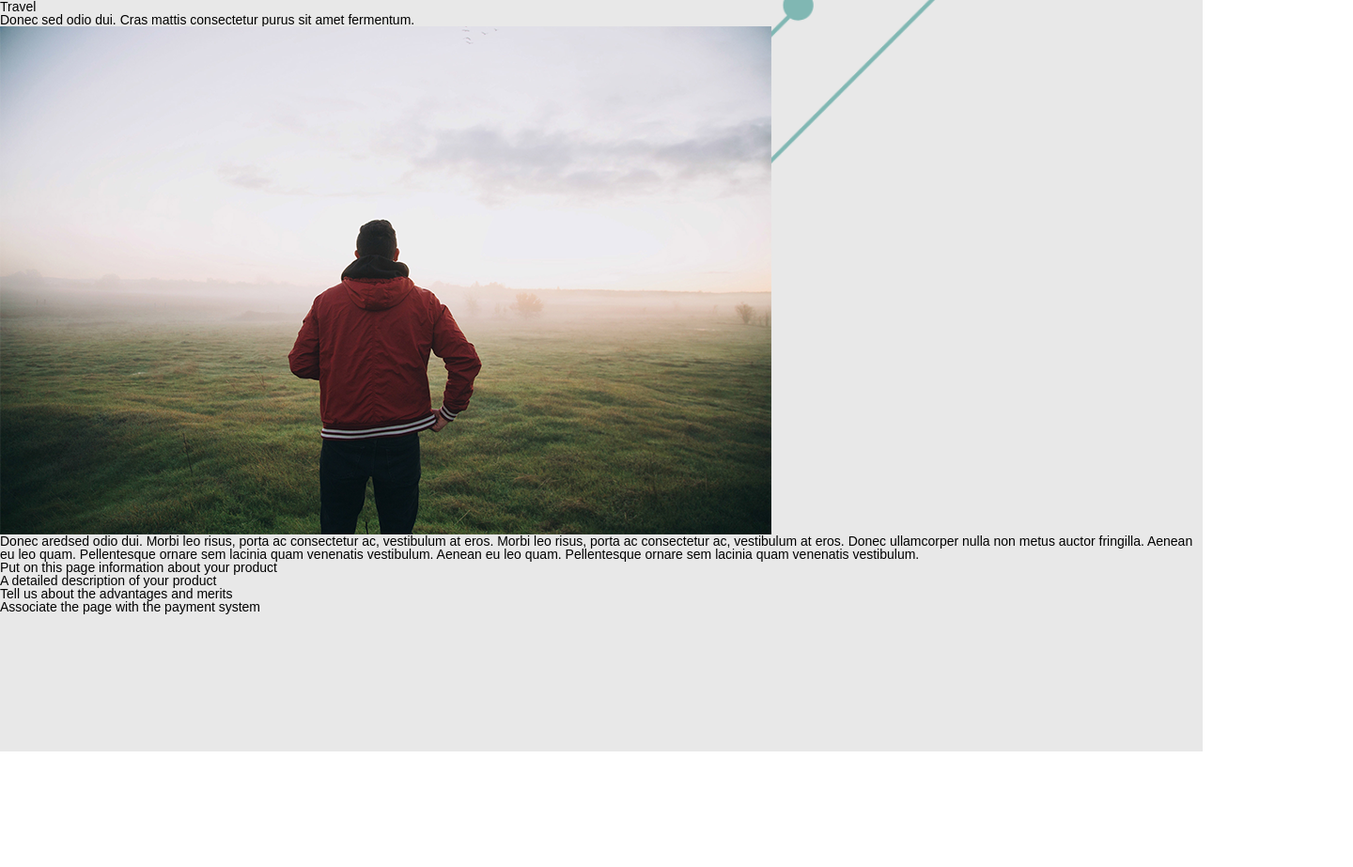
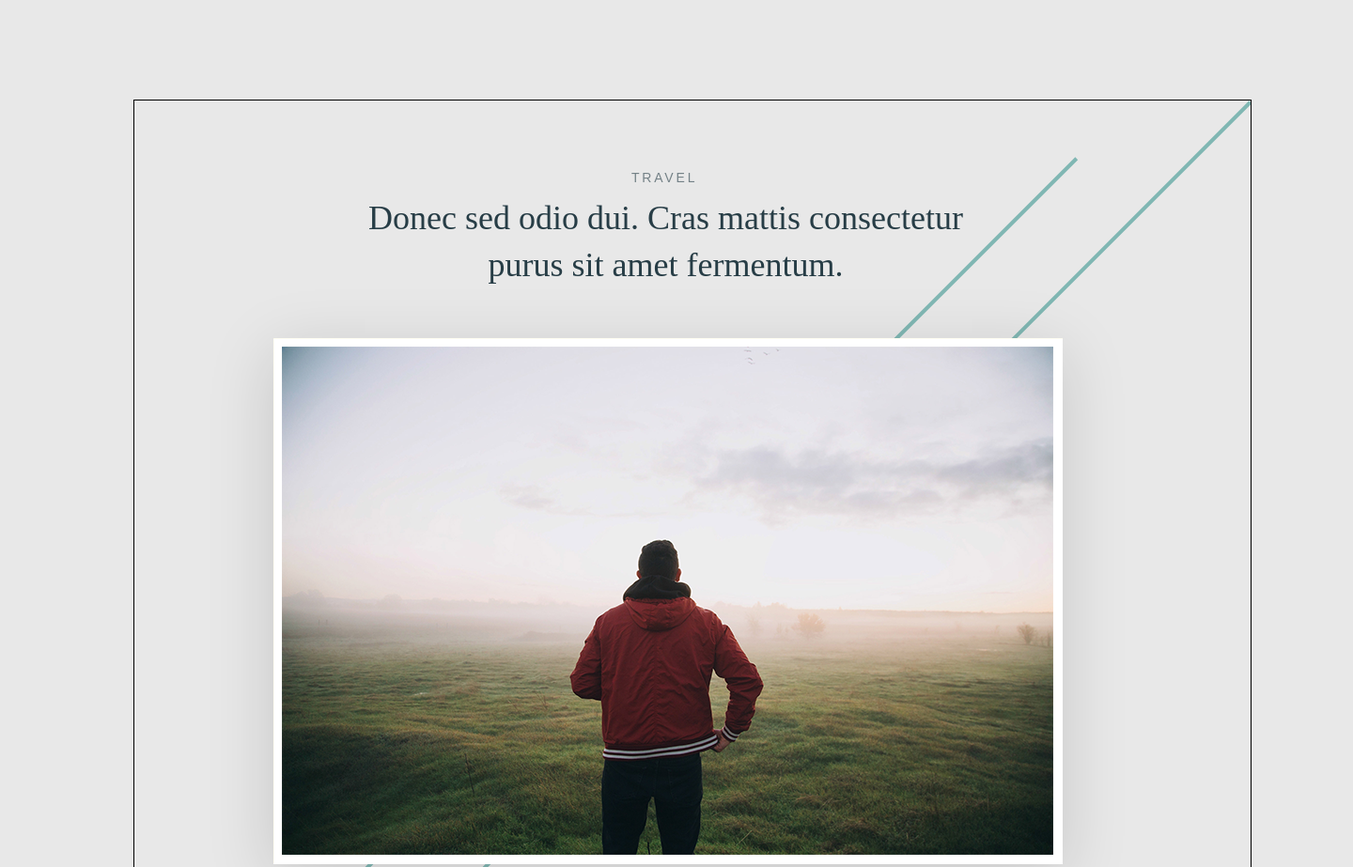
Before and after one commit to VladBondIt/DartsManager, a plain HTML site: page index.html in a window 1280 px wide. Shown: the top 923 px of the page at 94% size, 1440 px wide, since content can reach past the window. Before the commit the page ends 800 px from the top, so only its background shows below. Drawn offline with Linux system fonts and the light colour scheme.

Commit message:
tobecont

```diff
--- a/css/style.css
+++ b/css/style.css
@@ -77,20 +77,51 @@ h6 {
 
 body {
 	font-family: Arial, "Helvetica Neue", Helvetica, sans-serif;
-	background: url(../img/Layer_0.png) 100% no-repeat;
-	background-size: cover;
+	background: url(../img/Layer_0.png) no-repeat;
+	width: 1440px;
+	height: 1700px;
 }
 
 .container {
-	background: url(../img/Ellipse_1_copy.png) 50% no-repeat;
-	background-size: cover;
+	width: 1190px;
+	height: 1064px;
+	margin: 106px 108px 0px 142px;
+	background: url(../img/Ellipse_1_copy.png) no-repeat;
+	border: 1px solid #000;
 }
 
 .title {
+	width: 67px;
+	height: 10px;
+	opacity: 0.6;
+	color: #273d46;
+	font-weight: 400;
+	line-height: 40px;
+	text-transform: uppercase;
+	letter-spacing: 2.8px;
+	margin: 62px 594px 28px 529px;
+}
+h1 {
+	width: 721px;
+	height: 75px;
+	color: #273d46;
+	font-family: "Times New Roman PSMT";
+	font-size: 36px;
+	line-height: 50px;
+	margin: 0px 264px 77px 205px;
+	text-align: center;
 }
 .imgbox {
+	background: url(/img/light-man_copy.png) 50% no-repeat, url(/img/Layer_1.png) -50px -35px no-repeat;
+	width: 841px;
+	height: 561px;
+	margin: 0px 202px 0px 147px;
+	box-shadow: 0 15px 65px rgba(15, 16, 16, 0.15);
 }
+
 .textbox {
 }
 .listbox {
 }
+.button {
+}
--- a/index.html
+++ b/index.html
@@ -9,14 +9,17 @@
 
 <body>
 	<div class="container">
+		<div>
 			<p class="title">
 				Travel
 			</p>
+		</div>
+		<div>
 			<h1>
 				Donec sed odio dui. Cras mattis consectetur purus sit amet fermentum.
 			</h1>
+		</div>
 		<div class="imgbox">
-			<img src="img/light-man_copy.png" alt="">
 		</div>
 	</div>
 	<div class="textbox">
@@ -37,6 +40,11 @@
 			<li>Tell us about the advantages and merits</li>
 			<li>Associate the page with the payment system</li>
 		</ul>
+		<div class="button">
+			<a href="#">
+				Full Story <img src="/img/Shape_2.png" alt="">
+			</a>
+		</div>
 	</div>
 
 </body>
```
Also changed, not shown: img/Layer_1.png (added), img/Shape_2.png (added). Lines whose indentation alone changed are shown as unchanged.
